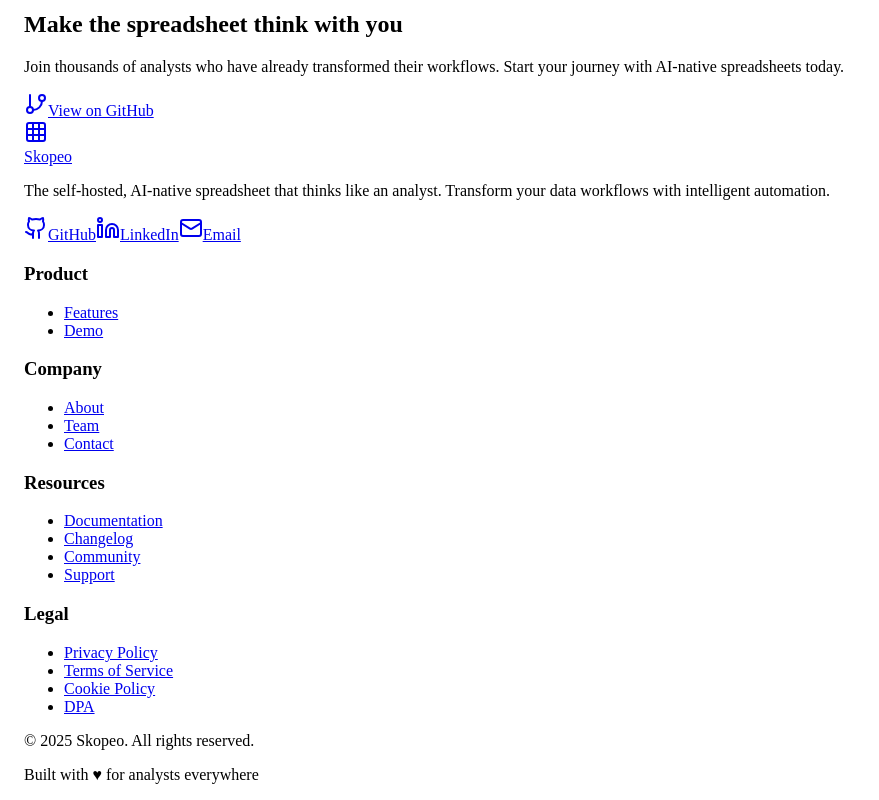
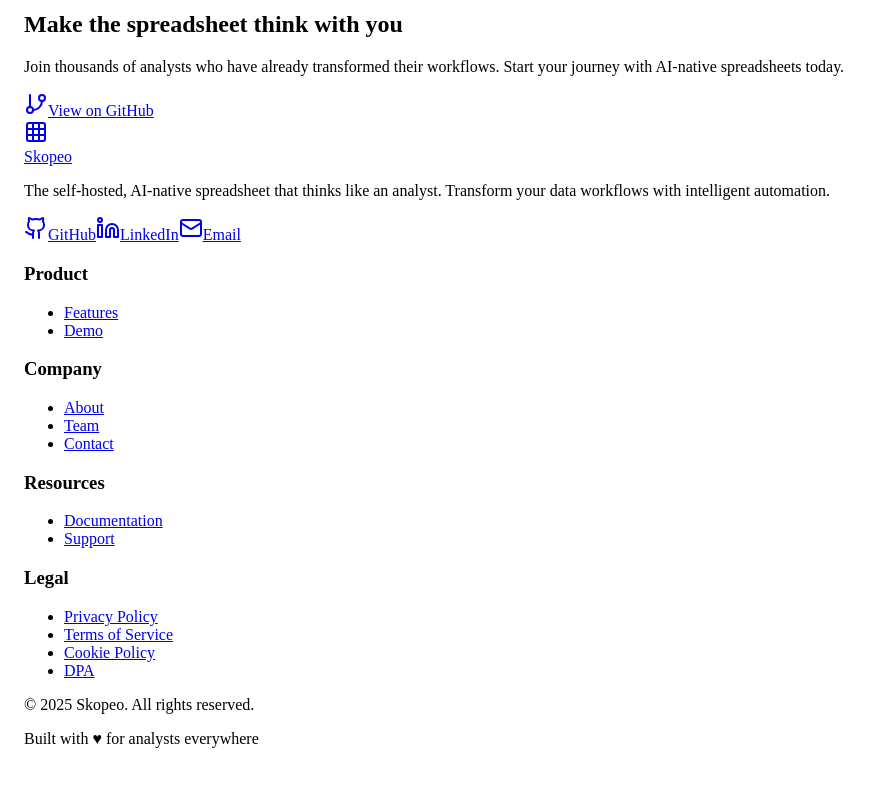
Before and after one commit to Aryan-3553/Skopeo-website, a React (Vite) app in the folder client/: page / in a window 1280 px wide. Shown: the part 3285-4085 px from the top of the page, without its empty margins (0-879 px from the left). After the commit the page ends 4049 px from the top, so only its background shows below. Built offline with nearby package versions, Linux system fonts and the light colour scheme.

Commit message:
feat: streamline footer navigation and fix layout
- Remove 'Changelog' and 'Community' from Resources section
- Update grid layout from 6 to 5 columns for better centering
- Keep Legal section properly formatted
- Improve overall footer navigation structure

```diff
--- a/client/src/components/footer.tsx
+++ b/client/src/components/footer.tsx
@@ -21,8 +21,6 @@
     title: "Resources",
     links: [
       { name: "Documentation", href: "/docs" },
-      { name: "Changelog", href: "/changelog" },
-      { name: "Community", href: "/community" },
       { name: "Support", href: "/support" },
     ],
   },
@@ -48,7 +46,7 @@
     <footer className="border-t border-white/20 bg-black relative" data-testid="site-footer">
       <div className="absolute inset-0 bg-grid-pattern opacity-10" style={{ backgroundSize: '40px 40px' }} />
       <div className="container py-20 relative z-10">
-        <div className="grid grid-cols-1 md:grid-cols-2 lg:grid-cols-6 gap-8">
+        <div className="grid grid-cols-1 md:grid-cols-2 lg:grid-cols-5 gap-8">
           {/* Brand Section */}
           <div className="lg:col-span-2">
             <Link href="/" data-testid="footer-logo">
```
